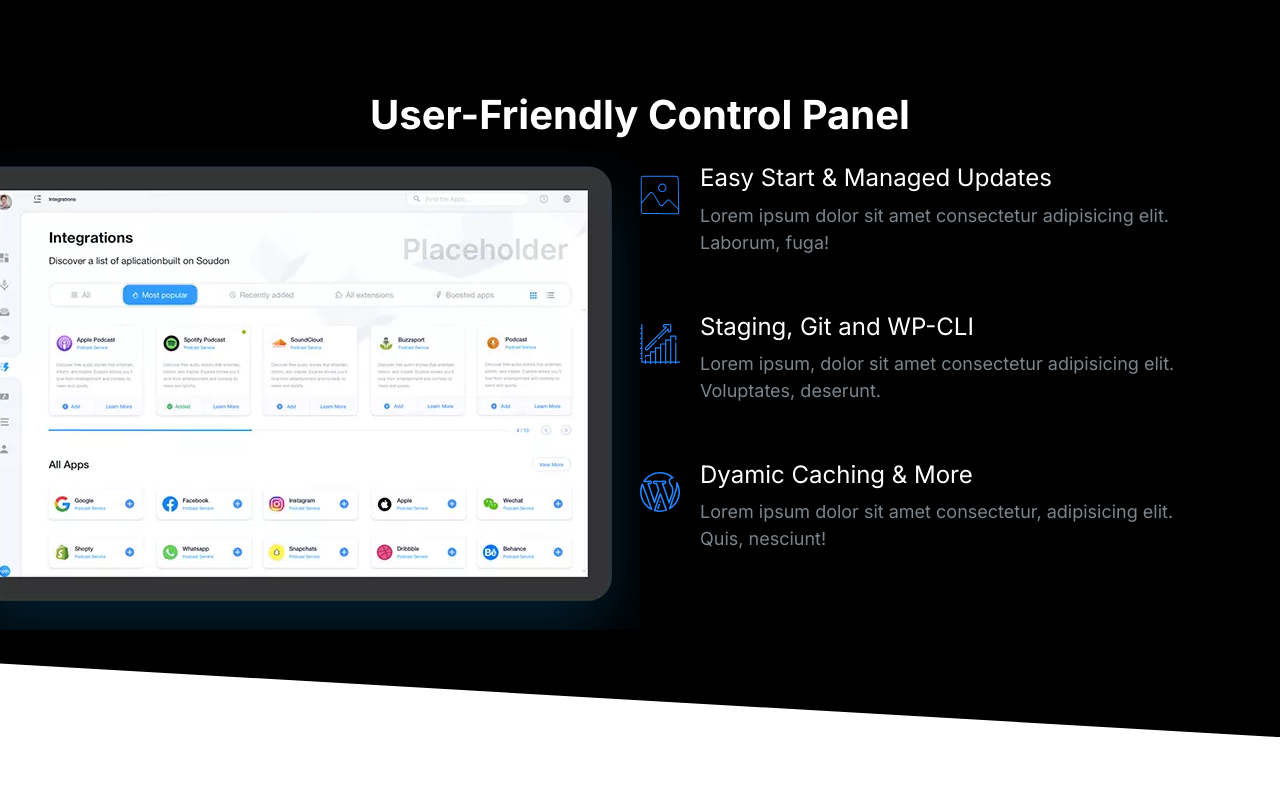
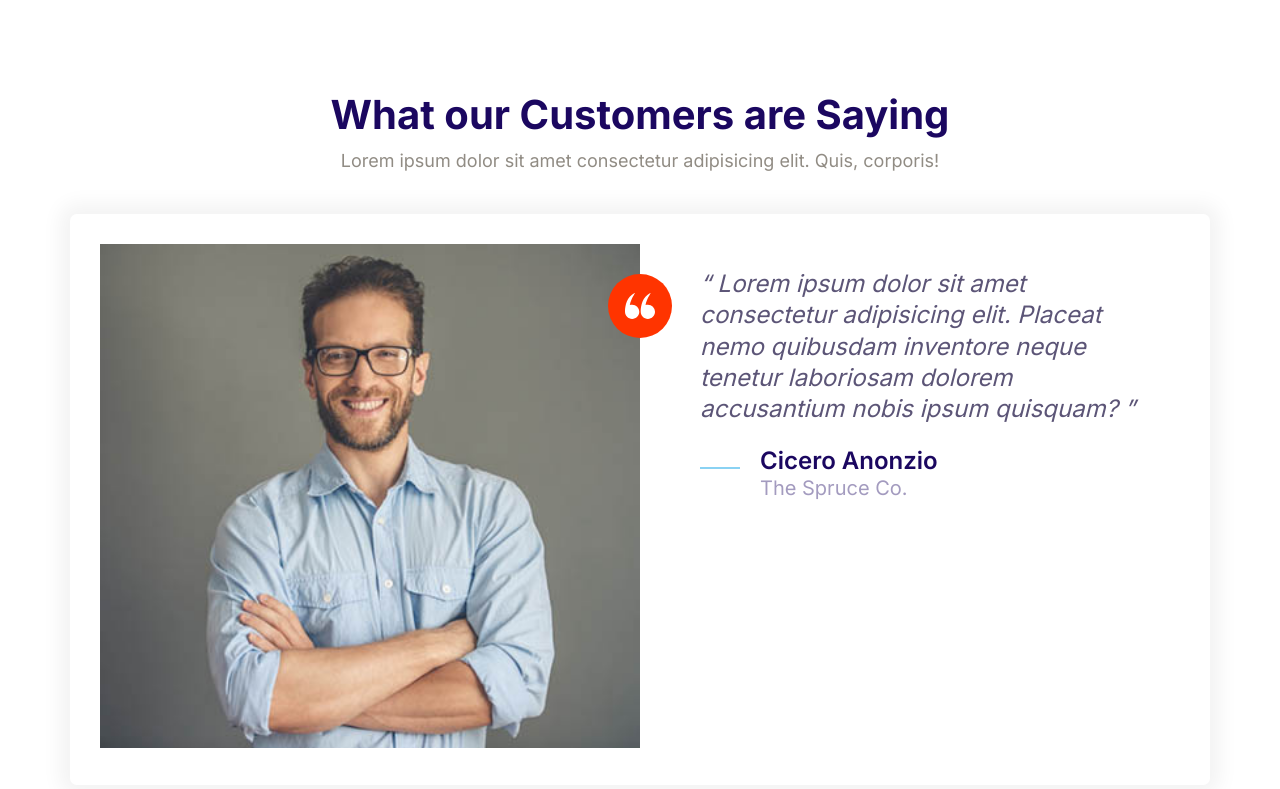
Before and after one commit to offgridtech/norway-spruce, a plain HTML site: page index.html in a window 1280 px wide. Drawn offline with Linux system fonts and the light colour scheme.

Commit message:
Completed testimonial block

```diff
--- a/css/styles.css
+++ b/css/styles.css
@@ -690,6 +690,7 @@ a {
 
 .block__header {
   text-align: center;
+  margin-bottom: 4rem;
 }
 
 .block__heading {
@@ -921,3 +922,7 @@ a {
     max-width: 700px;
   }
 }
+
+/* *~~~---------------------------------------------~~~* */
+/* *------~~~------*|TESTIMONIAL BLOCK|*------~~~------* */
+/* *~~~---------------------------------------------~~~* */
--- a/index.html
+++ b/index.html
@@ -15,56 +15,46 @@
     <link rel="stylesheet" href="css/styles.css" />
   </head>
   <body>
-    <section class="block block--dark block--skewed-right block-showcase">
+    <section class="block">
       <header class="block__header">
-        <h2>User-Friendly Control Panel</h2>
+        <h2>What our Customers are Saying</h2>
+        <p>
+          Lorem ipsum dolor sit amet consectetur adipisicing elit. Quis,
+          corporis!
+        </p>
       </header>
-      <div class="container grid grid--1x2">
-        <picture class="block-showcase__image">
-          <source
-            type="image/webp"
-            srcset="images/ipad.webp 1x, images/ipad@2x.webp 2x"
-          />
-          <source
-            type="image/png"
-            srcset="images/ipad.png 1x, images/ipad@2x.png 2x"
-          />
-          <img src="images/ipad.png" alt="" />
-        </picture>
-        <ul class="list">
-          <li>
+      <div class="container">
+        <div class="card testimonial">
+          <div class="grid grid--1x2">
+            <div class="testimonial__image">
+              <img src="images/testimonial.jpg" alt="A happy, smiling customer" />
+              <span class="icon-container icon-container--accent">
+                <svg class="icon icon--small icon--white">
+                  <use xlink:href="images/sprite.svg#quotes"></use>
+                </svg>
+              </span>
+            </div>
+            <blockquote class="quote">
+              <p class="quote__text">
+                Lorem ipsum dolor sit amet consectetur adipisicing elit. Placeat nemo
+                quibusdam inventore neque tenetur laboriosam dolorem accusantium nobis
+                ipsum quisquam?
+              </p>
+              <footer>
                 <div class="media">
                   <div class="media__image">
-              </svg><svg class="icon icon--primary">
-                <use xlink:href="images/sprite.svg#snap"></use>
+                  </svg><svg class="icon icon--primary quote__line">
+                    <use xlink:href="images/sprite.svg#line"></use>
                   </div>
                   <div class="media__body">
-                <h3 class="media__title">Easy Start & Managed Updates</h3>
-                <p>Lorem ipsum dolor sit amet consectetur adipisicing elit. Laborum, fuga!</p>
+                    <h3 class="media__title quote__author">Cicero Anonzio</h3>
+                    <p class="quote__company">The Spruce Co.</p>
                   </div>
                 </div>
-          </li>
-          <li><div class="media">
-            <div class="media__image">
-            </svg><svg class="icon icon--primary">
-              <use xlink:href="images/sprite.svg#growth"></use>
+              </footer>
+            </blockquote>
           </div>
-            <div class="media__body">
-              <h3 class="media__title">Staging, Git and WP-CLI</h3>
-              <p>Lorem ipsum, dolor sit amet consectetur adipisicing elit. Voluptates, deserunt.</p>
         </div>
-          </div></li>
-          <li><div class="media">
-            <div class="media__image">
-            </svg><svg class="icon icon--primary">
-              <use xlink:href="images/sprite.svg#wordpress"></use>
-            </div>
-            <div class="media__body">
-              <h3 class="media__title">Dyamic Caching & More</h3>
-              <p>Lorem ipsum dolor sit amet consectetur, adipisicing elit. Quis, nesciunt!</p>
-            </div>
-          </div></li>
-        </ul>
       </div>
     </section>
     <script src="js/main.js"></script>
```
Also changed, not shown: components/block-testimonial.html (added, +42 -0 lines). Lines whose indentation alone changed are shown as unchanged.
